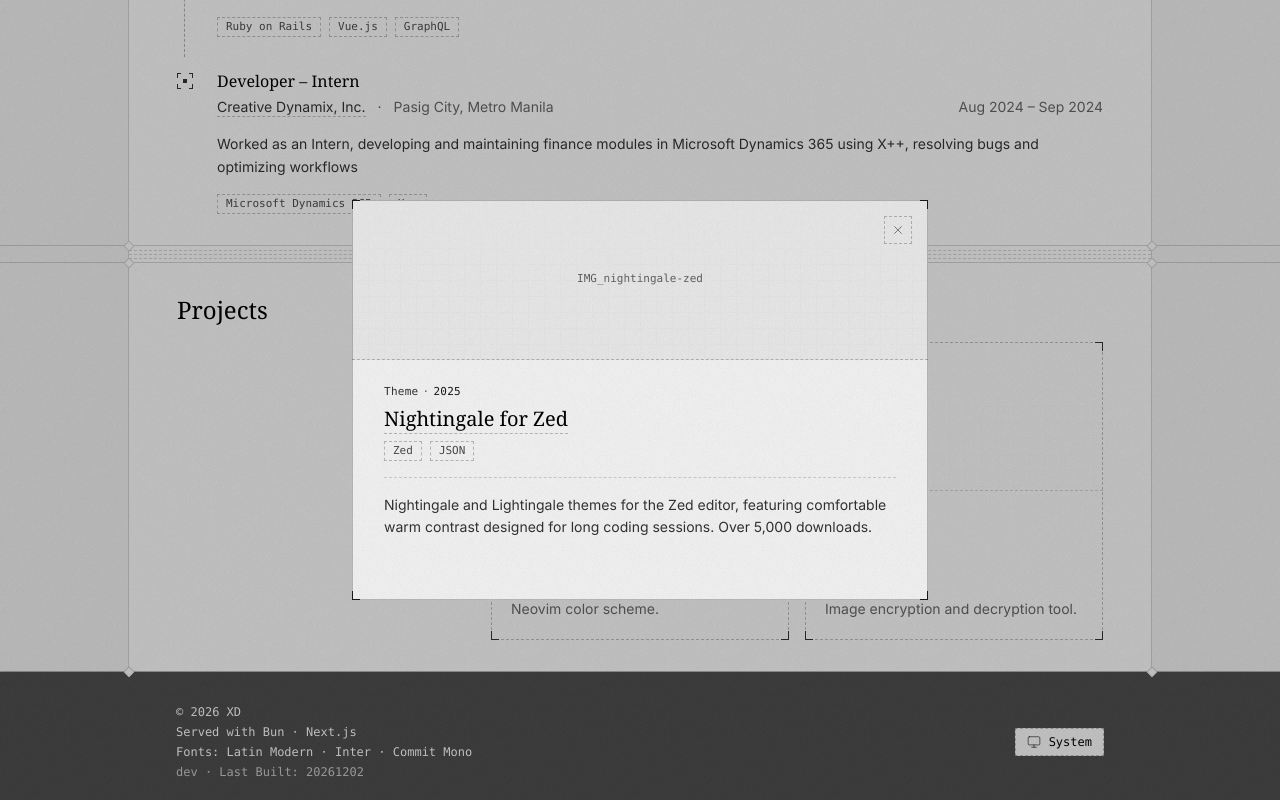
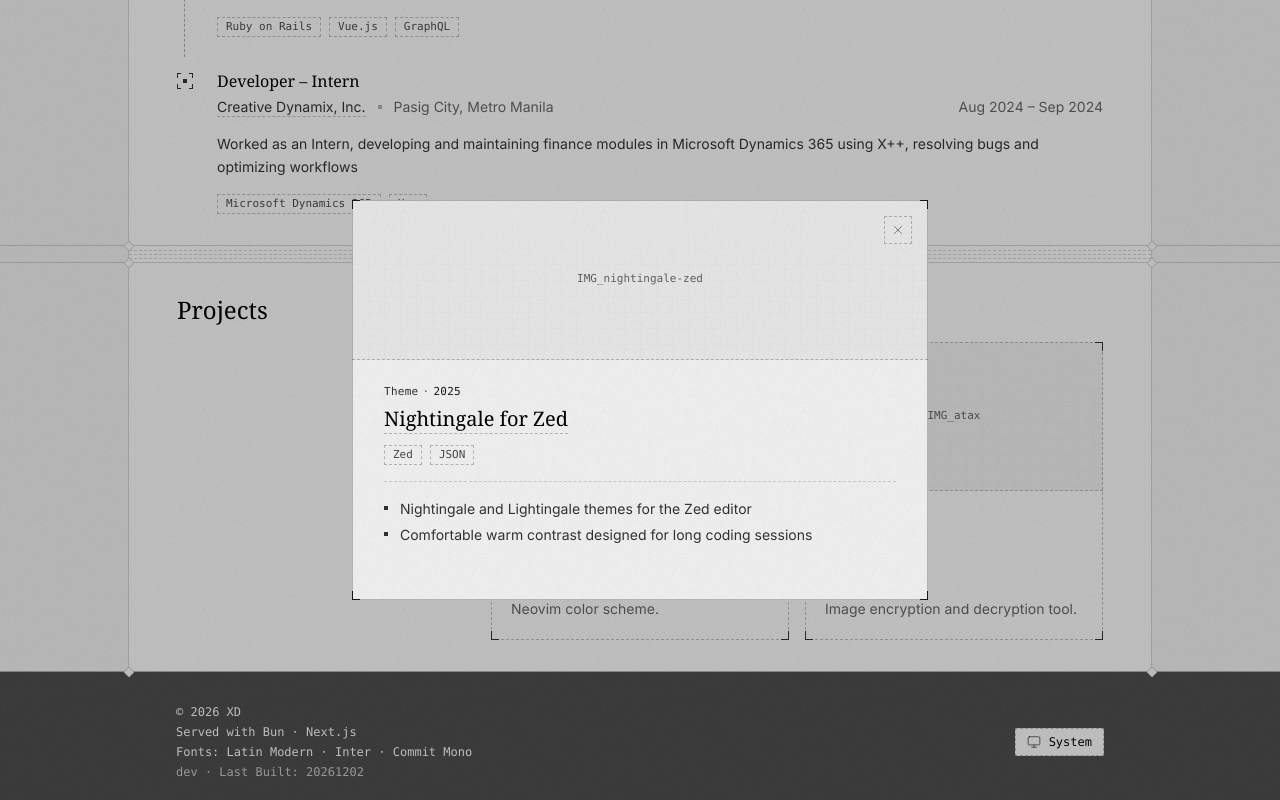
Before and after one commit to xeind/xeind.net, a Next.js app: page / in a window 1280 px wide. Both pictures are taken after a click on the button 326 px from the left and 1310 px from the top of the page. Shown: the part 819-1619 px from the top of the page. Built offline with nearby package versions, Linux system fonts and the light colour scheme.

Commit message:
feat: refine project cards with bulleted desc and visual consistency

```diff
--- a/components/sections/ExperienceTimeline.tsx
+++ b/components/sections/ExperienceTimeline.tsx
@@ -204,7 +204,7 @@
                   {exp.company}
                 </span>
               )}
-              <span>·</span>
+              <div className="bg-foreground/30 h-1 w-1 shrink-0" />
               <span>{exp.location}</span>
             </div>
 
--- a/components/sections/ProjectGrid.tsx
+++ b/components/sections/ProjectGrid.tsx
@@ -36,19 +36,19 @@
   return (
     <>
       <div
-        className="border-accent/30 absolute top-0 right-0 left-0 border-t border-dashed transition-all group-hover:border-solid group-focus-within:border-solid"
+        className="border-accent/30 absolute top-0 right-0 left-0 z-10 border-t border-dashed transition-all group-hover:border-solid group-focus-within:border-solid"
         style={t}
       />
       <div
-        className="border-accent/30 absolute top-0 right-0 bottom-0 border-r border-dashed transition-all group-hover:border-solid group-focus-within:border-solid"
+        className="border-accent/30 absolute top-0 right-0 bottom-0 z-10 border-r border-dashed transition-all group-hover:border-solid group-focus-within:border-solid"
         style={t}
       />
       <div
-        className="border-accent/30 absolute right-0 bottom-0 left-0 border-b border-dashed transition-all group-hover:border-solid group-focus-within:border-solid"
+        className="border-accent/30 absolute right-0 bottom-0 left-0 z-10 border-b border-dashed transition-all group-hover:border-solid group-focus-within:border-solid"
         style={t}
       />
       <div
-        className="border-accent/30 absolute top-0 bottom-0 left-0 border-l border-dashed transition-all group-hover:border-solid group-focus-within:border-solid"
+        className="border-accent/30 absolute top-0 bottom-0 left-0 z-10 border-l border-dashed transition-all group-hover:border-solid group-focus-within:border-solid"
         style={t}
       />
     </>
@@ -343,7 +343,7 @@
                   <motion.h3
                     id="modal-title"
                     layoutId={`title-${activeProject.id}`}
-                    className="text-foreground font-serif text-xl mb-1"
+                    className="text-foreground font-serif text-xl"
                     transition={
                       prefersReducedMotion
                         ? { duration: 0 }
@@ -356,7 +356,7 @@
                         target="_blank"
                         rel="noopener noreferrer"
                         className="hover:text-tertiary border-b border-dashed border-accent/30 hover:border-solid pb-px transition-all motion-reduce:transition-none"
-                        style={tFast}
+                        style={t}
                       >
                         {activeProject.title}
                       </a>
@@ -372,7 +372,7 @@
                       initial={{ opacity: 0 }}
                       animate={{ opacity: 1 }}
                       exit={{ opacity: 0, transition: { duration: 0.05 } }}
-                      className={`mt-2 flex flex-wrap ${GAP_SPACING.xs}`}
+                      className={`mt-3 flex flex-wrap ${GAP_SPACING.xs}`}
                     >
                       {activeProject.technologies.map((tech) => (
                         <Badge key={tech}>{tech}</Badge>
@@ -385,15 +385,20 @@
                 <div className="border-accent/20 mb-4 border-t border-dashed" />
 
                 {/* Description */}
-                <motion.p
+                <motion.ul
                   layout
                   initial={{ opacity: 0 }}
                   animate={{ opacity: 1 }}
                   exit={{ opacity: 0, transition: { duration: 0.05 } }}
-                  className="text-foreground/80 mb-4 text-sm leading-relaxed"
+                  className={`text-foreground/80 mb-4 text-sm leading-relaxed ${STACK_SPACING.tight}`}
                 >
-                  {activeProject.longDescription || activeProject.description}
-                </motion.p>
+                  {(activeProject.longDescription || [activeProject.description]).map((point, i) => (
+                    <li key={i} className="flex items-start gap-3">
+                      <div className="bg-accent mt-2 h-1 w-1 shrink-0" />
+                      <span>{point}</span>
+                    </li>
+                  ))}
+                </motion.ul>
               </motion.div>
             </motion.div>
           </div>
@@ -450,14 +455,17 @@
               {/* Image area with layoutId */}
               <motion.div
                 layoutId={`image-${project.id}`}
-                className="absolute inset-x-0 top-0 h-1/2 border-b border-dashed border-accent/20"
+                className="bg-muted absolute inset-x-0 top-0 flex h-1/2 items-center justify-center border-b border-dashed border-accent/30"
                 transition={
                   prefersReducedMotion
                     ? { duration: 0 }
                     : SPRING_CONFIG.noBounce
                 }
               >
-                <div className="bg-grid-pattern absolute inset-0 opacity-5" />
+                <div className="bg-grid-pattern absolute inset-0 opacity-10" />
+                <div className="text-foreground/60 font-mono text-[0.6875rem]">
+                  IMG_{project.id}
+                </div>
               </motion.div>
 
               {/* Card content with layoutId */}
@@ -472,7 +480,7 @@
               >
                 <motion.p
                   layoutId={`type-${project.id}`}
-                  className="text-accent mb-1 hidden font-mono text-[0.6875rem] tracking-wide md:block"
+                  className="text-accent mb-1 font-mono text-[0.6875rem] tracking-wide"
                   transition={
                     prefersReducedMotion
                       ? { duration: 0 }
@@ -492,7 +500,7 @@
                 >
                   {project.title}
                 </motion.h3>
-                <p className="text-foreground/60 mt-auto hidden text-xs leading-relaxed line-clamp-2 md:block lg:text-sm">
+                <p className="text-foreground/60 mt-auto hidden text-xs leading-relaxed line-clamp-2 min-[864px]:block lg:text-sm">
                   {project.description}
                 </p>
               </motion.div>
--- a/lib/data/projects.ts
+++ b/lib/data/projects.ts
@@ -6,8 +6,10 @@
     title: "Nightingale for Zed",
     type: "Theme",
     description: "Warm contrast theme for Zed editor.",
-    longDescription:
-      "Nightingale and Lightingale themes for the Zed editor, featuring comfortable warm contrast designed for long coding sessions. Over 5,000 downloads.",
+    longDescription: [
+      "Nightingale and Lightingale themes for the Zed editor",
+      "Comfortable warm contrast designed for long coding sessions",
+    ],
     technologies: ["Zed", "JSON"],
     liveUrl: "https://zed.dev/extensions/nightingale",
     githubUrl: "https://github.com/xeind/nightingale-zed",
@@ -19,8 +21,11 @@
     title: "nightingale.nvim",
     type: "Theme",
     description: "Neovim color scheme.",
-    longDescription:
-      "A Neovim color scheme ported from the Nightingale VS Code theme. Features dark and light variants, full TreeSitter support, 26+ LSP semantic token types, 27+ plugin integrations, and 540+ highlight groups. Optimized for minimal startup overhead.",
+    longDescription: [
+      "Dark and light variants with full TreeSitter support",
+      "26+ LSP semantic token types and 27+ plugin integrations",
+      "540+ highlight groups, optimized for minimal startup overhead",
+    ],
     technologies: ["Lua", "Neovim", "TreeSitter"],
     githubUrl: "https://github.com/xeind/nightingale.nvim",
     featured: true,
@@ -31,8 +36,12 @@
     title: "ATAX",
     type: "Tool",
     description: "Image encryption and decryption tool.",
-    longDescription:
-      "Built as an undergraduate thesis project. Engineered a chaotic-map encryption scheme achieving high diffusion, randomness, and strong security. Validated with Entropy 7.9982, UACI 33.46%, NPCR 99.61%, Correlation -0.0008, and 21ms runtime. Deployed via Docker on a self-hosted server.",
+    longDescription: [
+      "Built as an undergraduate thesis project",
+      "Chaotic-map encryption scheme achieving high diffusion, randomness, and strong security",
+      "Validated with Entropy 7.9982, UACI 33.46%, NPCR 99.61%, Correlation -0.0008, and 21ms runtime",
+      "Deployed via Docker on a self-hosted server",
+    ],
     technologies: ["TypeScript", "Python", "React", "Docker"],
     liveUrl: "https://atax.dev",
     featured: true,
--- a/lib/types/index.ts
+++ b/lib/types/index.ts
@@ -22,7 +22,7 @@
   title: string;
   type: string;
   description: string;
-  longDescription?: string;
+  longDescription?: string[];
   technologies: string[];
   imageUrl?: string;
   liveUrl?: string;
```
